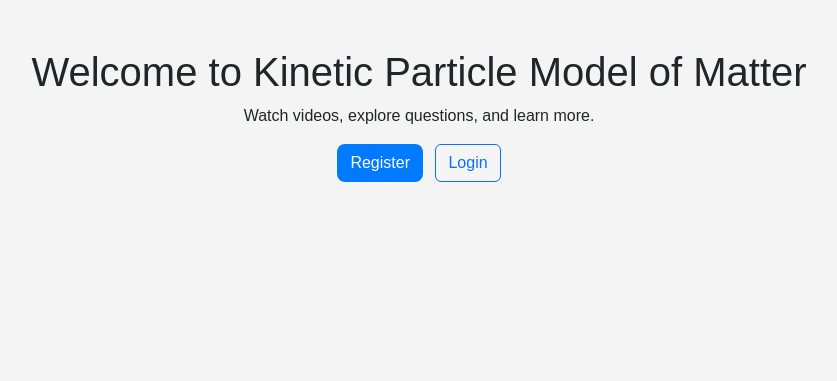
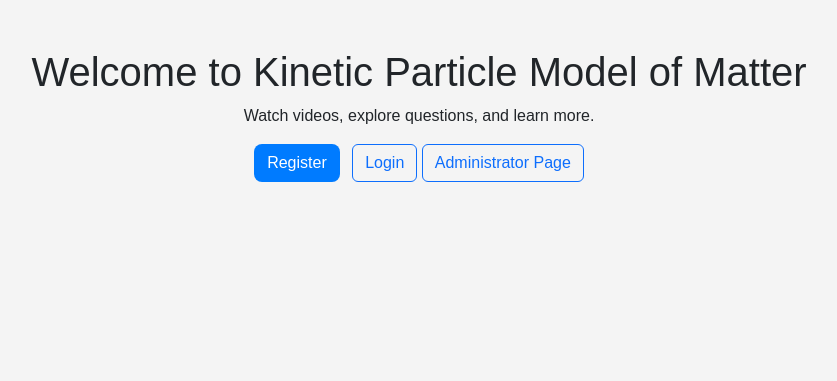
Before and after one commit to Dismas254Dismas254/project, a Django app: page / in a window 1280 px wide. Shown: the part 76-457 px from the top of the page, without its empty margins (221-1058 px from the left). Run offline with Django 4.2, Linux system fonts and the light colour scheme.

Commit message:
first commit

```diff
--- a/content/templates/content/home.html
+++ b/content/templates/content/home.html
@@ -7,5 +7,6 @@
     <p>Watch videos, explore questions, and learn more.</p>
     <a href="{% url 'register' %}" class="btn btn-custom me-2">Register</a>
     <a href="{% url 'login' %}" class="btn btn-outline-primary">Login</a>
+     <a href="{% url 'admin' %}" class="btn btn-outline-primary">Administrator Page</a>
 </div>
 {% endblock %}
```
